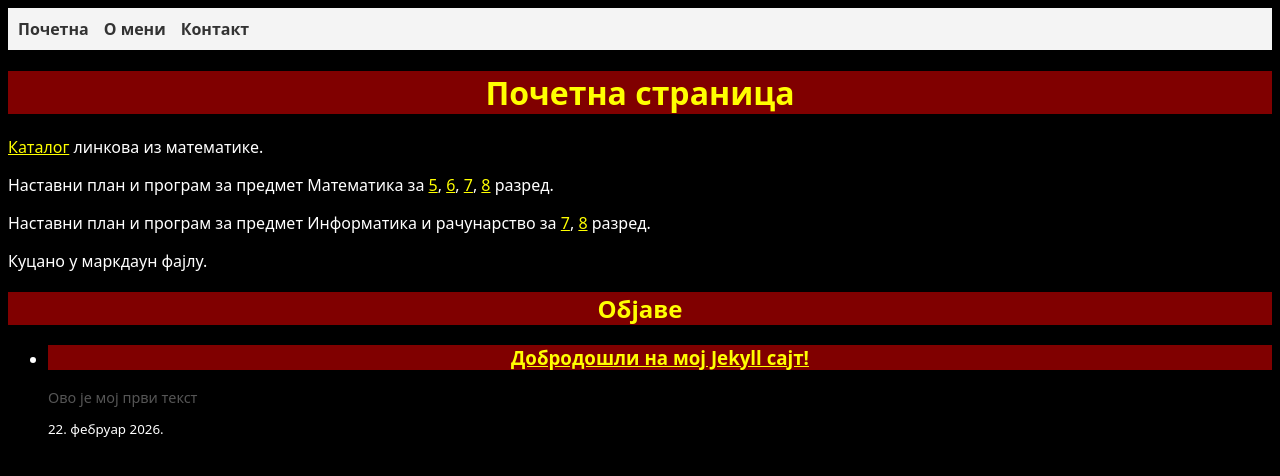
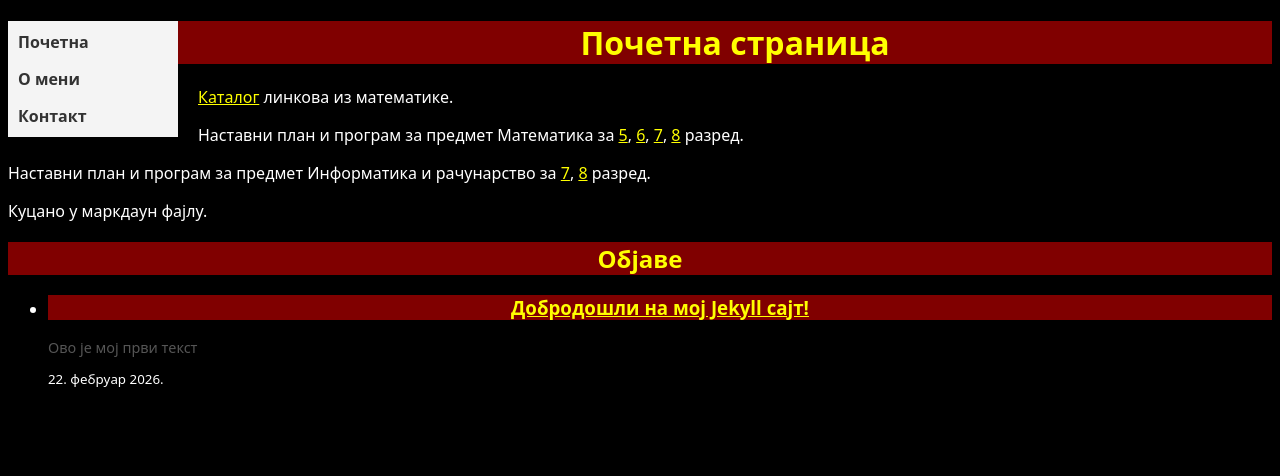
Before and after one commit to ndjapic/ndjapic.github.io, a Jekyll site: the page built from index.md, in a window 1280 px wide. Shown: the top 476 px of the page. Built offline with Jekyll 4.4.1, drawn with Linux system fonts in a browser that asks for light colours.

Commit message:
Enhance main navigation layout with flexbox
Added flexbox layout to main navigation for better link arrangement.

```diff
--- a/_includes/navigation.html
+++ b/_includes/navigation.html
@@ -25,4 +25,11 @@
   .main-nav a:hover {
     color: #007bff;
   }
+  .main-nav {
+    display: flex;
+    flex-direction: column; /* Ређа линкове један испод другог */
+    width: 150px;
+    float: left;
+    margin-right: 20px;
+  }
 </style>
```
